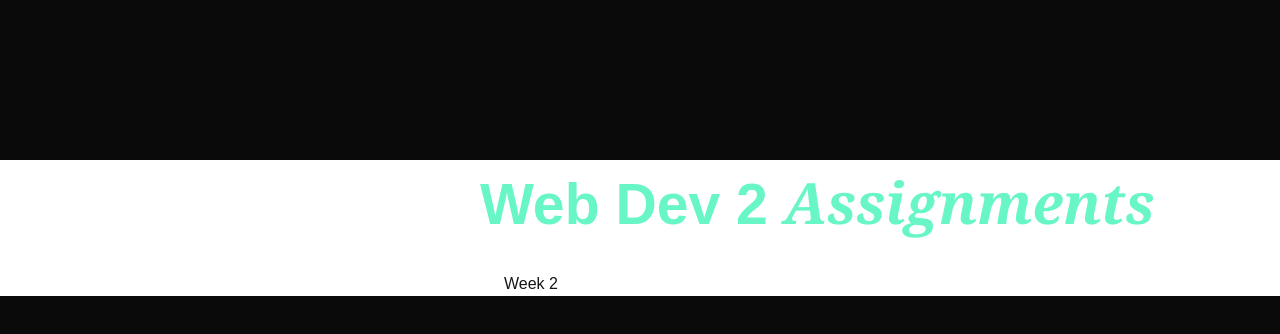
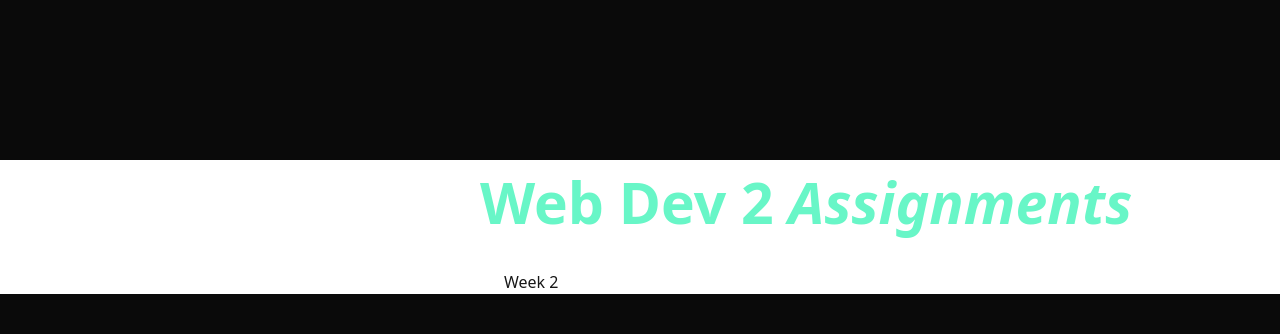
Before and after one commit to FlawlessCasual17/cprg306-assignments, a Next.js app: page / in a window 1280 px wide. Shown: the top 334 px of the page. Built offline with nearby package versions, Linux system fonts and the light colour scheme.

Commit message:
Test updates
Signed-off-by: FlawlessCasual17 <07e5297d5b@c0x0.com>

```diff
--- a/app/globals.css
+++ b/app/globals.css
@@ -1,6 +1,13 @@
 @tailwind base;
 @tailwind components;
 @tailwind utilities;
+
+/* @import url('https://fonts.googleapis.com/css2?family=Inter:ital,opsz,wght@0,14..32,100..900;1,14..32,100..900&display=swap'); */
+
+/* .inter {
+  font-family: "Inter", sans-serif;
+  font-optical-sizing: auto;
+} */
 
 :root {
   --background: #ffffff;
@@ -26,7 +33,6 @@ h1 {
 body {
   color: var(--foreground);
   background: var(--background);
-  font-family: Arial, Helvetica, sans-serif
 }
 
 @layer utilities {
--- a/app/layout.js
+++ b/app/layout.js
@@ -1,30 +1,37 @@
-import localFont from "next/font/local";
-import "./globals.css";
+import localFont from "next/font/local"
+import "./globals.css"
 
-const geistSans = localFont({
-  src: "./fonts/GeistVF.woff",
-  variable: "--font-geist-sans",
-  weight: "100 900",
-});
+// const geistSans = localFont({
+//   src: "./fonts/GeistVF.woff",
+//   variable: "--font-geist-sans",
+//   weight: "100 900",
+// })
+
 const geistMono = localFont({
   src: "./fonts/GeistMonoVF.woff",
   variable: "--font-geist-mono",
   weight: "100 900",
-});
+})
+
+const interRegular = localFont({
+  src: "./fonts/InterVariable.woff2",
+  variable: "--font-inter-regular",
+  weight: "100 900"
+})
 
 export const metadata = {
   title: "Kris Schneider's Webapp for Web Dev 2",
   description: "Generated by create next app",
-};
+}
 
 export default function RootLayout({ children }) {
   return (
     <html lang="en" style={{backgroundColor: '#0a0a0a'}}>
       <body
-        className={`${geistSans.variable} ${geistMono.variable} antialiased`}
+        className={`${interRegular.variable} ${geistMono.variable} antialiased`}
       >
         {children}
       </body>
     </html>
-  );
+  )
 }
--- a/app/page.js
+++ b/app/page.js
@@ -3,7 +3,7 @@ import Link from "next/link"
 export default function Page() {
     return <main style={{ marginLeft: '30rem', marginTop: '10rem' }}>
         <h1 style={{ color: '#68f6c7' }}>
-            Web Dev 2 <i className="font-serif">Assignments</i>
+            Web Dev 2 <span style={{fontStyle: 'italic'}}>Assignments</span>
         </h1>
 
         <ul className="m-6">
```
Also changed, not shown: app/fonts/InterVariable.woff2 (added).
